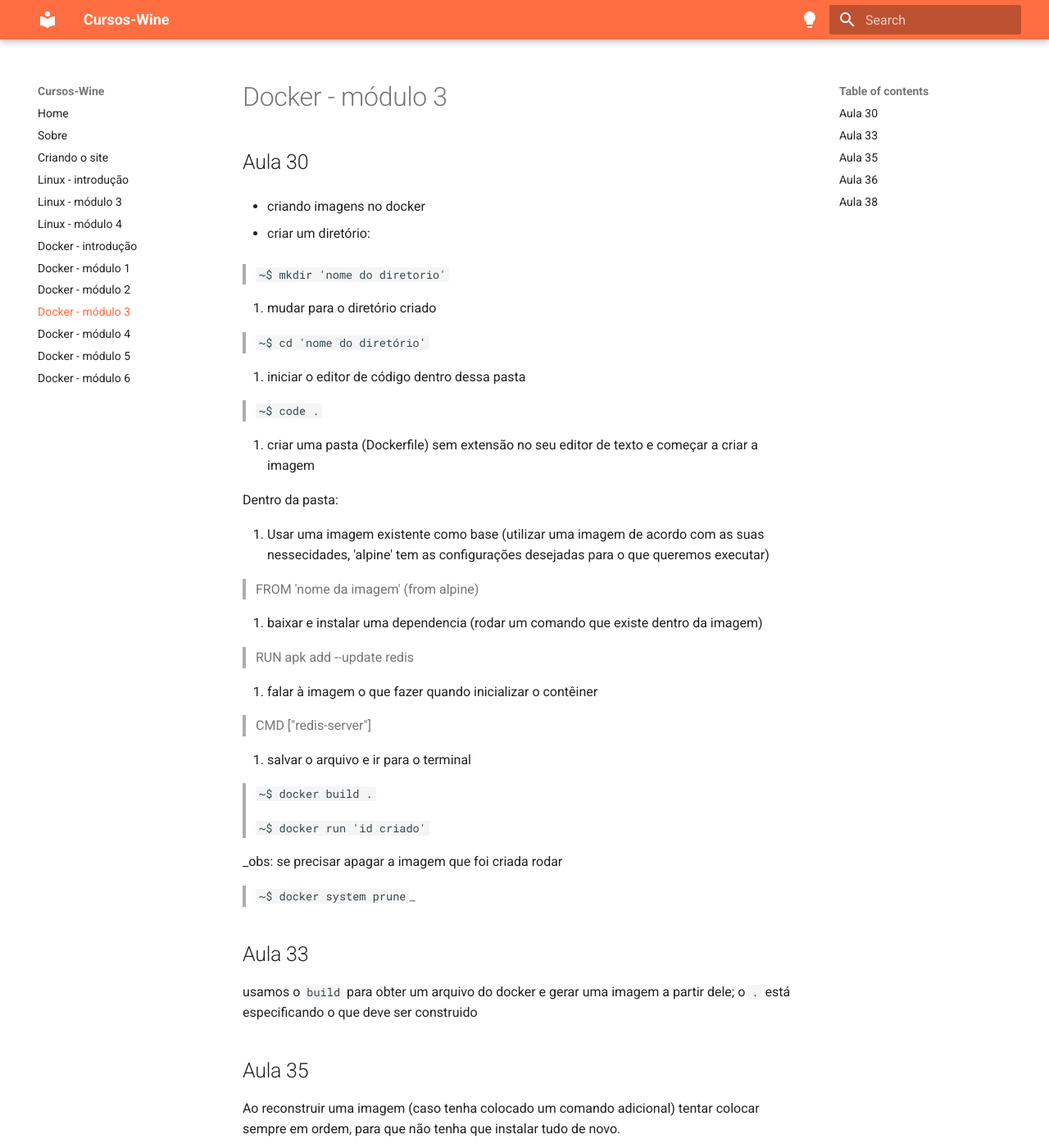
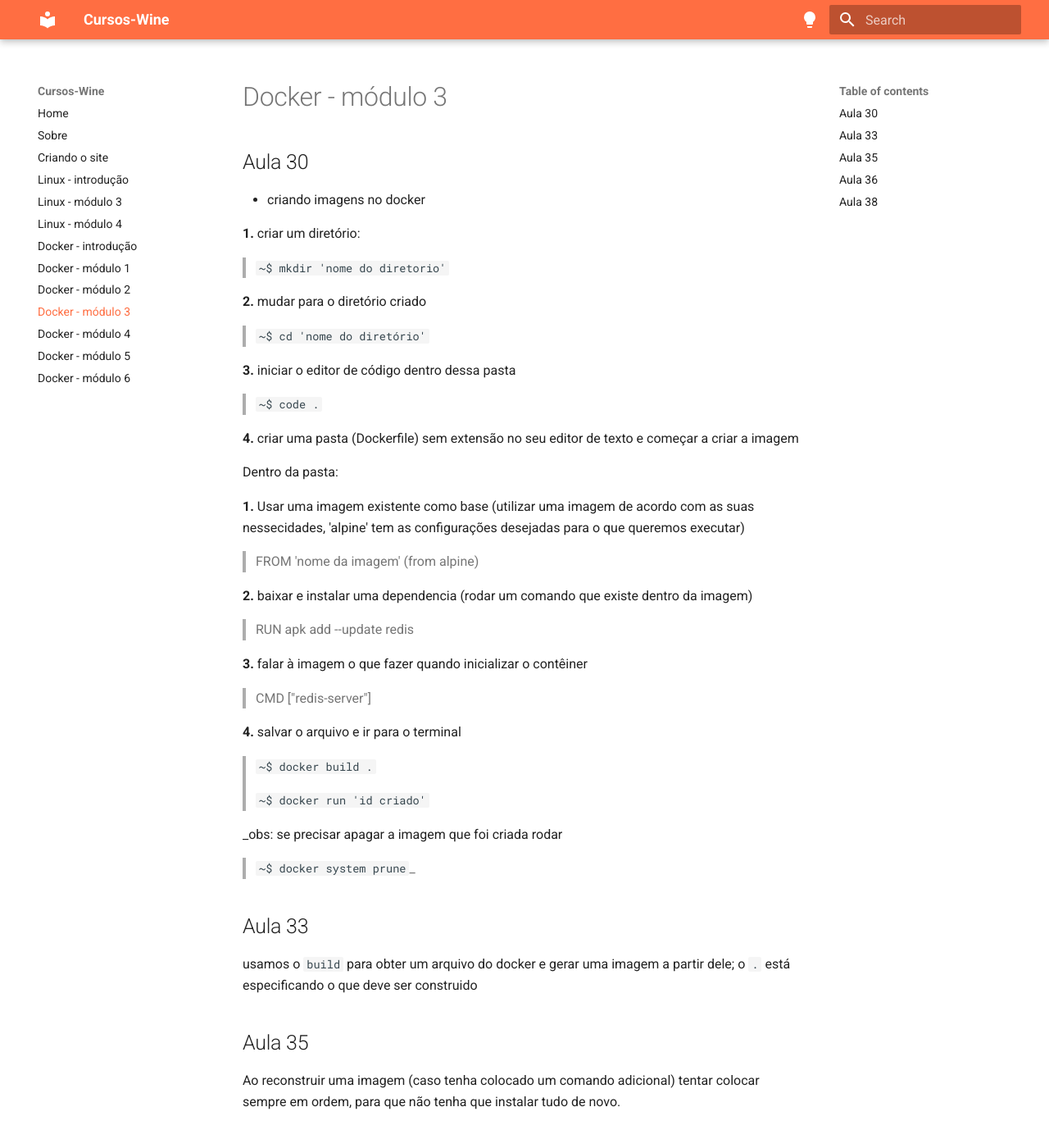
Before and after one commit to beatrizafonso/1, an MkDocs documentation site: the page built from docs/docker-modulo-3.md, in a window 1280 px wide and 1400 px high. Shown: the whole window at 82% size. Built offline with MkDocs 1.6.1 and Material for MkDocs 9.7.7, drawn with Linux system fonts in a browser that asks for light colours.

Commit message:
[correção]  texto

```diff
--- a/docs/docker-modulo-3.md
+++ b/docs/docker-modulo-3.md
@@ -2,35 +2,35 @@
 
 - criando imagens no docker
 
-1. criar um diretório:
+**1.** criar um diretório:
 
 > `~$ mkdir 'nome do diretorio'`
 
-2. mudar para o diretório criado
+**2.** mudar para o diretório criado
 
 > `~$ cd 'nome do diretório'`
 
-3. iniciar o editor de código dentro dessa pasta
+**3.** iniciar o editor de código dentro dessa pasta
 
 > `~$ code .`
 
-4. criar uma pasta (Dockerfile) sem extensão no seu editor de texto e começar a criar a imagem
+**4.** criar uma pasta (Dockerfile) sem extensão no seu editor de texto e começar a criar a imagem
 
 Dentro da pasta:
 
-1. Usar uma imagem existente como base (utilizar uma imagem de acordo com as suas nessecidades, 'alpine' tem as configurações desejadas para o que queremos executar)
+**1.** Usar uma imagem existente como base (utilizar uma imagem de acordo com as suas nessecidades, 'alpine' tem as configurações desejadas para o que queremos executar)
 
 > FROM 'nome da imagem' (from alpine)
 
-2. baixar e instalar uma dependencia (rodar um comando que existe dentro da imagem)
+**2.** baixar e instalar uma dependencia (rodar um comando que existe dentro da imagem)
 
 > RUN apk add --update redis
 
-3. falar à imagem o que fazer quando inicializar o contêiner
+**3.** falar à imagem o que fazer quando inicializar o contêiner
 
 > CMD ["redis-server"]
 
-4. salvar o arquivo e ir para o terminal
+**4.** salvar o arquivo e ir para o terminal
 
 > `~$ docker build .`
 
@@ -63,12 +63,12 @@ Depois disso, para rodar a imagem basta:
 
 Gerar uma imagem manualmente:
 
-1.
+**1.**
 
 > `~$ docker run -it alpine sh`
 > `/# apk add --update redis`
 
-2. abrir um segundo terminal:
+**2.** abrir um segundo terminal:
 
 > `~$ docker ps`
 _(para ver os contêiners que estão rodando)_
```
Also changed, not shown: docs/docker-modulo-2.md (+3 -3 lines), docs/docker-modulo-5.md (+1 -1 lines), docs/docker-modulo-6.md (+11 -20 lines).
